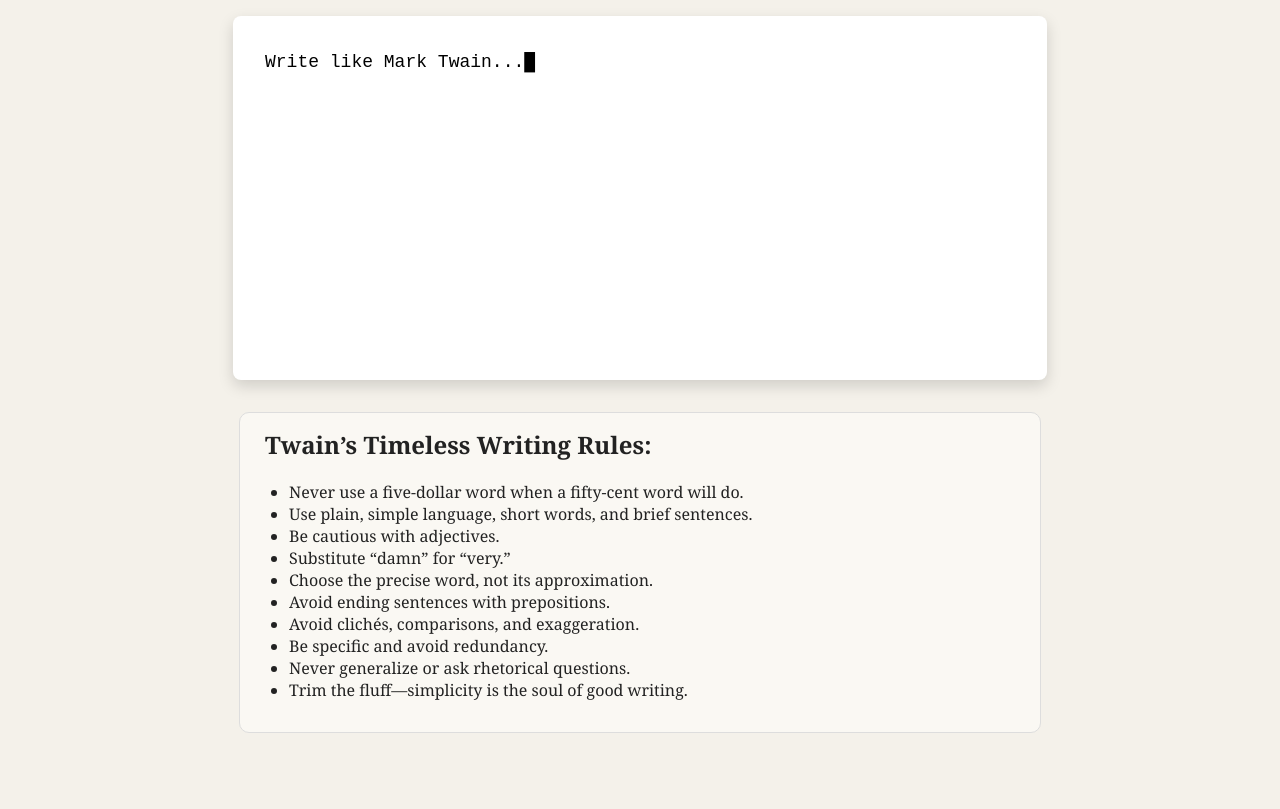
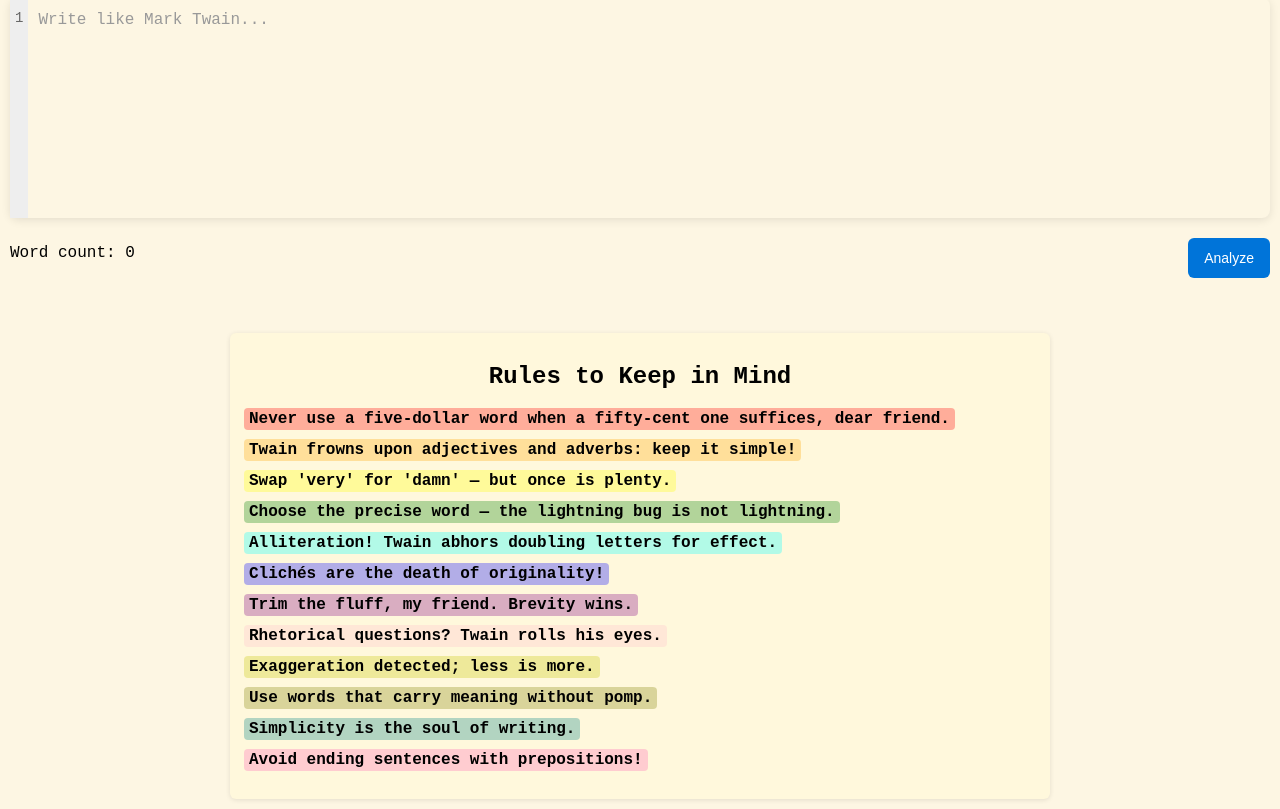
Before and after one commit to pattutoring/Twain-Editor, a plain HTML site: page index.html in a window 1280 px wide. Shown: the part 75-884 px from the top of the page. Before the commit the page ends 856 px from the top, so only its background shows below. Drawn offline with Linux system fonts and the light colour scheme.

Commit message:
Update index.html

```diff
--- a/index.html
+++ b/index.html
@@ -1,215 +1,193 @@
 <!DOCTYPE html>
 <html lang="en">
 <head>
-  <meta charset="UTF-8" />
-  <meta name="viewport" content="width=device-width, initial-scale=1.0" />
+<meta charset="UTF-8">
 <title>Twain Editor</title>
+<meta name="viewport" content="width=device-width, initial-scale=1.0">
 <style>
-    body {
-      background: #f4f1ea;
-      font-family: Georgia, serif;
-      margin: 0;
-      padding: 0;
-      color: #222;
+body { font-family: "Courier New", monospace; background: #fdf6e3; margin: 10px; }
+h1 { text-align: center; font-size: 2em; margin-bottom: 15px; text-shadow: 1px 1px 2px rgba(0,0,0,0.1); }
+.editor-container { max-width: 100%; margin:auto; background:#fdf6e3; padding:0; border-radius:8px; box-shadow:0 2px 10px rgba(0,0,0,0.1); display:flex; flex-direction:row; }
+.line-numbers { background:#eee; padding:10px 5px; text-align:right; user-select:none; color:#666; font-size:14px; line-height:1.5; }
+#editor { flex:1; min-height:200px; font-family:"Courier New", monospace; font-size:16px; padding:10px; border:none; line-height:1.5; white-space:pre-wrap; outline:none; position:relative; caret-color:black; word-break:break-word; }
+#editor:focus { outline:none; }
+#editor:empty:before { content: attr(data-placeholder); color: #999; }
+#feedback { margin-top:15px; padding:10px; border-radius:8px; max-width:100%; margin-left:auto; margin-right:auto; display:flex; flex-direction:column; gap:10px; }
+button { margin-top:10px; padding:8px 16px; font-size:14px; cursor:pointer; background:#0074D9; color:white; border:none; border-radius:6px; transition:0.2s; }
+button:hover { background:#005fa3; }
+
+/* Rule highlights */
+.rule-0 { background-color: rgba(255,0,0,0.3); }
+.rule-1 { background-color: rgba(255,165,0,0.3); }
+.rule-2 { background-color: rgba(255,255,0,0.3); }
+.rule-3 { background-color: rgba(0,128,0,0.3); }
+.rule-4 { background-color: rgba(0,255,255,0.3); }
+.rule-5 { background-color: rgba(0,0,255,0.3); }
+.rule-6 { background-color: rgba(128,0,128,0.3); }
+.rule-7 { background-color: rgba(255,192,203,0.3); }
+.rule-8 { background-color: rgba(200,200,0,0.3); }
+.rule-9 { background-color: rgba(128,128,0,0.3); }
+.rule-10 { background-color: rgba(0,128,128,0.3); }
+.rule-11 { background-color: rgba(255,105,180,0.3); } /* new color for prepositions */
+
+/* Speech bubbles */
+.twain-bubble {
+  position: relative;
+  border: 2px solid #000;
+  border-radius: 12px;
+  padding: 10px 14px 12px 14px;
+  font-family: "Georgia", serif;
+  font-size: 15px;
+  line-height: 1.4;
+  max-width: 600px;
+  margin: auto;
+  box-shadow: 3px 3px 0px rgba(0,0,0,0.2);
+  display: flex;
+  align-items: flex-start;
+  gap: 6px;
+}
+.twain-bubble .quote {
+  font-size: 24px;
+  line-height: 1;
+  margin-top: 2px;
 }
 
-    h1 {
-      text-align: center;
-      font-family: "Georgia", serif;
-      font-size: 2rem;
-      margin-top: 1rem;
+/* Typewriter block cursor */
+@keyframes blink { 0%,50%,100% {opacity:1;} 25%,75% {opacity:0;} }
+#editor-caret { display:inline-block; width:8px; background:black; animation:blink 1s step-end infinite; vertical-align:text-bottom; }
+
+/* Mobile responsiveness */
+@media (max-width: 600px) {
+  .editor-container { flex-direction: column; }
+  .line-numbers { text-align:left; padding-left:5px; font-size:12px; }
+  #editor { min-height:150px; font-size:14px; padding:8px; }
+  button { font-size:12px; padding:6px 12px; }
+  h1 { font-size:1.5em; }
+  .twain-bubble { font-size:13px; padding:8px 12px; }
 }
 
-    #editor {
-      display: none;
-    }
-
-    #display {
-      background: white;
-      color: black;
-      font-family: "Courier New", Courier, monospace;
-      font-size: 18px;
-      line-height: 1.6;
-      padding: 2rem;
-      width: 85%;
-      max-width: 750px;
-      margin: 2rem auto;
-      border-radius: 8px;
-      box-shadow: 0 6px 15px rgba(0, 0, 0, 0.15);
-      min-height: 300px;
-      white-space: pre-wrap;
-      outline: none;
-      position: relative;
-    }
-
-    #display::after {
-      content: "█";
-      position: absolute;
-      animation: blink 1s infinite;
-      color: black;
-    }
-
-    @keyframes blink {
-      50% {
-        opacity: 0;
-      }
-    }
-
-    .highlight {
-      border-radius: 3px;
-      padding: 0 2px;
-    }
-
-    #annotations {
-      max-width: 750px;
-      margin: 1rem auto;
-      font-family: "Georgia", serif;
-      position: relative;
-    }
-
-    .annotation {
-      margin: 0.8rem 0;
-      padding: 0.5rem 1rem;
-      animation: fadeIn 0.8s ease-in-out;
-    }
-
-    .speech-bubble {
-      position: relative;
-      border-radius: 12px;
-      padding: 12px 18px;
-      margin-top: 8px;
-      font-style: italic;
-      opacity: 0;
-      transform: translateY(10px);
-      animation: writeIn 0.9s ease forwards;
-    }
-
-    .speech-bubble q {
-      quotes: "“" "”";
-    }
-
-    @keyframes fadeIn {
-      from {
-        opacity: 0;
-      }
-      to {
-        opacity: 1;
-      }
-    }
-
-    @keyframes writeIn {
-      0% {
-        opacity: 0;
-        transform: translateY(10px);
-      }
-      100% {
-        opacity: 1;
-        transform: translateY(0);
-      }
-    }
-
-    .rules-list {
-      margin: 2rem auto 3rem;
-      max-width: 750px;
-      background: #faf8f3;
-      border: 1px solid #ddd;
-      padding: 15px 25px;
-      border-radius: 10px;
-    }
-
-    .rules-list h2 {
-      margin-top: 0;
-    }
-
-    ul {
-      padding-left: 1.5rem;
-    }
-
-    @media (max-width: 600px) {
-      #display {
-        font-size: 16px;
-        padding: 1rem;
-        width: 90%;
-      }
-
-      .rules-list {
-        width: 90%;
-      }
-    }
+.rule-list { max-width:800px; margin:auto; margin-top:20px; padding:10px; background:#fff8dc; border-radius:6px; box-shadow:0 1px 5px rgba(0,0,0,0.1); }
+.rule-list h2 { text-align:center; margin-bottom:10px; }
+.rule-list ul { list-style:none; padding-left:0; }
+.rule-list li { margin-bottom:5px; padding:4px; border-radius:4px; }
+.rule-list li span { font-weight:bold; padding:2px 5px; border-radius:4px; }
 </style>
 </head>
 <body>
 <h1>Twain Editor</h1>
-  <textarea id="editor" placeholder="Write like Mark Twain..."></textarea>
-  <div id="display" contenteditable="true">Write like Mark Twain...</div>
-  <div id="annotations"></div>
+<div class="editor-container">
+  <div class="line-numbers" id="lineNumbers">1</div>
+  <div id="editor" contenteditable="true" data-placeholder="Write like Mark Twain..."></div>
+</div>
+<div style="display:flex; justify-content:space-between; max-width:100%; margin:auto; margin-top:10px;">
+  <p id="wordCount">Word count: 0</p>
+  <button id="analyzeBtn">Analyze</button>
+</div>
+<div id="feedback"></div>
 
-  <div class="rules-list">
-    <h2>Twain’s Timeless Writing Rules:</h2>
-    <ul>
-      <li>Never use a five-dollar word when a fifty-cent word will do.</li>
-      <li>Use plain, simple language, short words, and brief sentences.</li>
-      <li>Be cautious with adjectives.</li>
-      <li>Substitute “damn” for “very.”</li>
-      <li>Choose the precise word, not its approximation.</li>
-      <li>Avoid ending sentences with prepositions.</li>
-      <li>Avoid clichés, comparisons, and exaggeration.</li>
-      <li>Be specific and avoid redundancy.</li>
-      <li>Never generalize or ask rhetorical questions.</li>
-      <li>Trim the fluff—simplicity is the soul of good writing.</li>
-    </ul>
+<!-- Rules reference list -->
+<div class="rule-list">
+  <h2>Rules to Keep in Mind</h2>
+  <ul id="rulesReference"></ul>
 </div>
 
+<audio id="typeSound" src="https://www.soundjay.com/mechanical/typewriter-key-1.mp3" preload="auto"></audio>
+
 <script>
-    document.addEventListener("DOMContentLoaded", () => {
-      const editor = document.getElementById("editor");
-      const display = document.getElementById("display");
-      const annotations = document.getElementById("annotations");
-
-      const savedText = localStorage.getItem("twainEditorText");
-      if (savedText) display.textContent = savedText;
-
 const rules = [
-        { regex: /\bvery\b/gi, color: "#f5a623", msg: "Twain says, swap ‘very’ for ‘damn.’" },
-        { regex: /\bextremely|incredibly|really|absolutely|totally\b/gi, color: "#ff7f50", msg: "Twain chuckles, ‘You’re gilding the lily—trim the fluff!’" },
-        { regex: /\b(general|generally|some|many|most|all people)\b/gi, color: "#7ed321", msg: "Twain mutters, ‘Never generalize—it’s the refuge of weak thinkers.’" },
-        { regex: /\b(awesome|amazing|outstanding|spectacular)\b/gi, color: "#b620e0", msg: "Twain tips his hat, ‘A five-dollar word for a fifty-cent idea.’" },
-        { regex: /[A-Za-z]+ (at|to|with|from|for|by|of|in|on|about)\.$/gm, color: "#50e3c2", msg: "Twain points out, ‘End not with prepositions, lad!’" },
-        { regex: /\b(a million|billions|trillions|countless|endless)\b/gi, color: "#ff4d4d", msg: "Twain smirks, ‘Exaggeration is worse than understatement by a billion times.’" },
-        { regex: /\?\s*$/gm, color: "#00bcd4", msg: "Twain snorts, ‘Rhetorical questions only fool the writer.’" },
-        { regex: /\b\w{11,}\b/g, color: "#ffcc00", msg: "Twain muses, ‘Try shorter words—the simpler the better.’" },
-        { regex: /\b(adjective|beautiful|lovely|nice|wonderful|amazing|terrible)\b/gi, color: "#ff69b4", msg: "Twain winks, ‘Easy on the adjectives, friend.’" },
-        { regex: /\b(almost|nearly|sort of|kind of)\b/gi, color: "#c71585", msg: "Twain says, ‘The lightning bug isn’t lightning—choose the precise word.’" },
-        { regex: /\b(really really|very very|so so)\b/gi, color: "#ffa07a", msg: "Twain sighs, ‘Redundant, redundant!’" },
+  { regex: /\b(utilize|commence|ascertain|ameliorate|endeavor|employ|emolument)\b/gi, message:"Never use a five-dollar word when a fifty-cent one suffices, dear friend.", color:0 },
+  { regex: /\b\w+ly\b/gi, message:"Twain frowns upon adjectives and adverbs: keep it simple!", color:1 },
+  { regex: /\bvery\b/gi, message:"Swap 'very' for 'damn' — but once is plenty.", color:2 },
+  { regex: /\balmost right\b/gi, message:"Choose the precise word — the lightning bug is not lightning.", color:3 },
+  { regex: /\b(\w)\w*\s+\1\w*\b/gi, message:"Alliteration! Twain abhors doubling letters for effect.", color:4 },
+  { regex: /\b(once in a lifetime|at the end of the day|in the nick of time|old hat|like a plague)\b/gi, message:"Clichés are the death of originality!", color:5 },
+  { regex: /\b(redundant|unnecessary|superfluous|obfuscates|more words than necessary)\b/gi, message:"Trim the fluff, my friend. Brevity wins.", color:6 },
+  { regex: /\?\s*$/g, message:"Rhetorical questions? Twain rolls his eyes.", color:7 },
+  { regex: /\b(nearly|extremely|tremendously|huge|gigantic)\b/gi, message:"Exaggeration detected; less is more.", color:8 },
+  { regex: /\b(five-dollar word|fifty-cent word)\b/gi, message:"Use words that carry meaning without pomp.", color:9 },
+  { regex: /\b(plain, simple language|short words|brief sentences)\b/gi, message:"Simplicity is the soul of writing.", color:10 },
+  { regex: /\b\w+(?:\s+\w+)*\s+(?:in|on|at|with|from|to|about)\s*$/gim, message:"Avoid ending sentences with prepositions!", color:11 }
 ];
 
-      function analyzeText() {
-        const text = display.textContent;
-        localStorage.setItem("twainEditorText", text);
-        annotations.innerHTML = "";
-        let highlighted = text;
-        let foundRules = [];
+const editor=document.getElementById('editor');
+const feedbackDiv=document.getElementById('feedback');
+const wordCountP=document.getElementById('wordCount');
+const lineNumbers=document.getElementById('lineNumbers');
+const typeSound=document.getElementById('typeSound');
+const rulesRefList=document.getElementById('rulesReference');
 
-        rules.forEach((rule) => {
-          highlighted = highlighted.replace(rule.regex, (match) => {
-            foundRules.push({ msg: rule.msg, color: rule.color });
-            return `<span class="highlight" style="background:${rule.color}33; border-bottom:2px solid ${rule.color};">${match}</span>`;
+function escapeHtml(text){ return text.replace(/&/g,'&amp;').replace(/</g,'&lt;').replace(/>/g,'&gt;'); }
+function saveCaret(containerEl){
+  const sel=window.getSelection(); if(sel.rangeCount===0) return null;
+  const range=sel.getRangeAt(0); const pre=range.cloneRange();
+  pre.selectNodeContents(containerEl); pre.setEnd(range.startContainer,range.startOffset);
+  return pre.toString().length;
+}
+function restoreCaret(containerEl,pos){
+  let nodes=[containerEl],node,found=false,charIndex=0,range=document.createRange();
+  range.setStart(containerEl,0);range.collapse(true);
+  while(nodes.length>0){
+    node=nodes.pop();
+    if(node.nodeType===3){
+      const next=charIndex+node.length;
+      if(!found && pos>=charIndex && pos<=next){range.setStart(node,pos-charIndex);range.collapse(true);found=true;break;}
+      charIndex=next;
+    } else {for(let i=node.childNodes.length-1;i>=0;i--) nodes.push(node.childNodes[i]);}
+  }
+  const sel=window.getSelection(); sel.removeAllRanges(); sel.addRange(range);
+}
+function updateLineNumbers(text){
+  const lines=text.split(/\n/).length;
+  let nums=""; for(let i=1;i<=lines;i++) nums+=i+"\n";
+  lineNumbers.innerText=nums;
+}
+function highlightText(){
+  const caretPos=saveCaret(editor);
+  const text=editor.innerText;
+  let html=escapeHtml(text);
+  let seenRules=new Set();
+
+  rules.forEach(r=>{
+    html=html.replace(r.regex,match=>{
+      seenRules.add(r.color);
+      return `<span class="rule-${r.color}">${match}</span>`;
     });
   });
 
-        display.innerHTML = highlighted || "Write like Mark Twain...";
+  editor.innerHTML=html.replace(/\n/g,'<br>');
+  updateLineNumbers(text);
 
-        foundRules.forEach((f) => {
-          const note = document.createElement("div");
-          note.className = "annotation";
-          note.innerHTML = `<div class="speech-bubble" style="background:${f.color}22; border:1px solid ${f.color}55; color:#222;"><q>${f.msg}</q></div>`;
-          annotations.appendChild(note);
+  feedbackDiv.innerHTML=[...seenRules].map(color=>{
+    const rule=rules.find(r=>r.color===color);
+    const ruleColor=getComputedStyle(document.querySelector(`.rule-${color}`)).backgroundColor;
+    return `<div class="twain-bubble" style="background-color:${ruleColor}; border-color:${ruleColor};">
+      <span class="quote" style="color:${ruleColor};">“</span>
+      <div><strong>Twain says:</strong> ${rule.message}</div>
+      <span class="quote" style="color:${ruleColor};">”</span>
+    </div>`;
+  }).join('');
+
+  wordCountP.textContent="Word count: "+(text.trim()?text.trim().split(/\s+/).length:0);
+  localStorage.setItem("twainText", text); // Save text
+  restoreCaret(editor,caretPos);
+}
+rules.forEach(r=>{
+  const li=document.createElement('li');
+  li.innerHTML=`<span class="rule-${r.color}">${r.message}</span>`;
+  rulesRefList.appendChild(li);
 });
+editor.addEventListener('keydown', e=>{
+  if(e.key.length===1 || e.key==="Backspace" || e.key==="Enter") {typeSound.currentTime=0; typeSound.play();}
+});
+editor.addEventListener('input',highlightText);
+document.getElementById('analyzeBtn').addEventListener('click',highlightText);
+
+// Restore saved text
+const savedText = localStorage.getItem("twainText");
+if (savedText) {
+  editor.innerText = savedText;
 }
-
-      display.addEventListener("input", analyzeText);
-      analyzeText();
-    });
+highlightText();
 </script>
 </body>
 </html>
```
Lines whose indentation alone changed are shown as unchanged.
